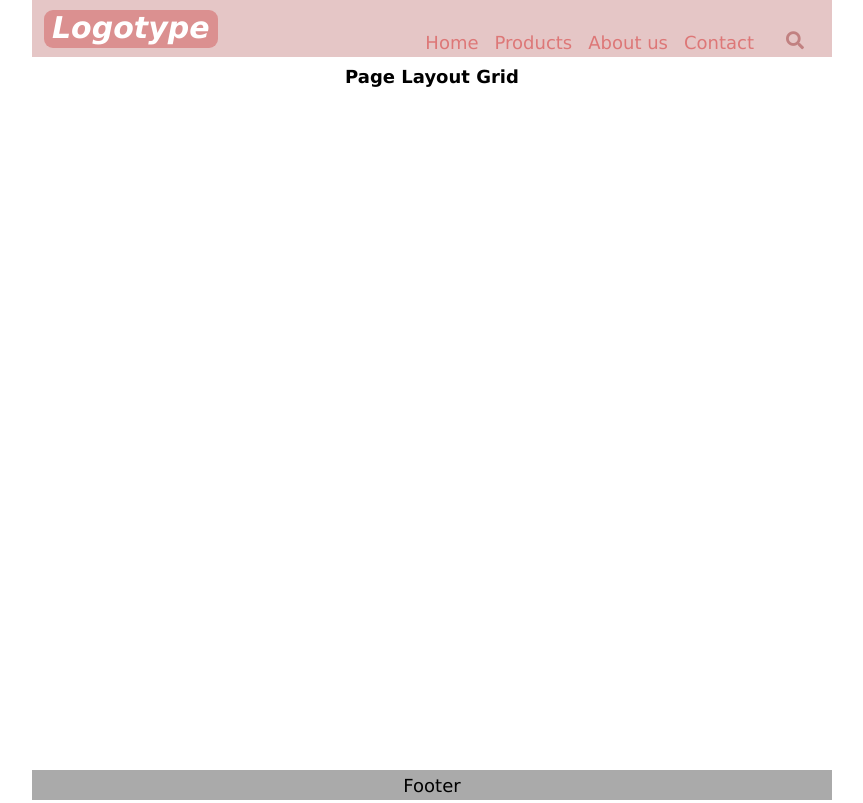
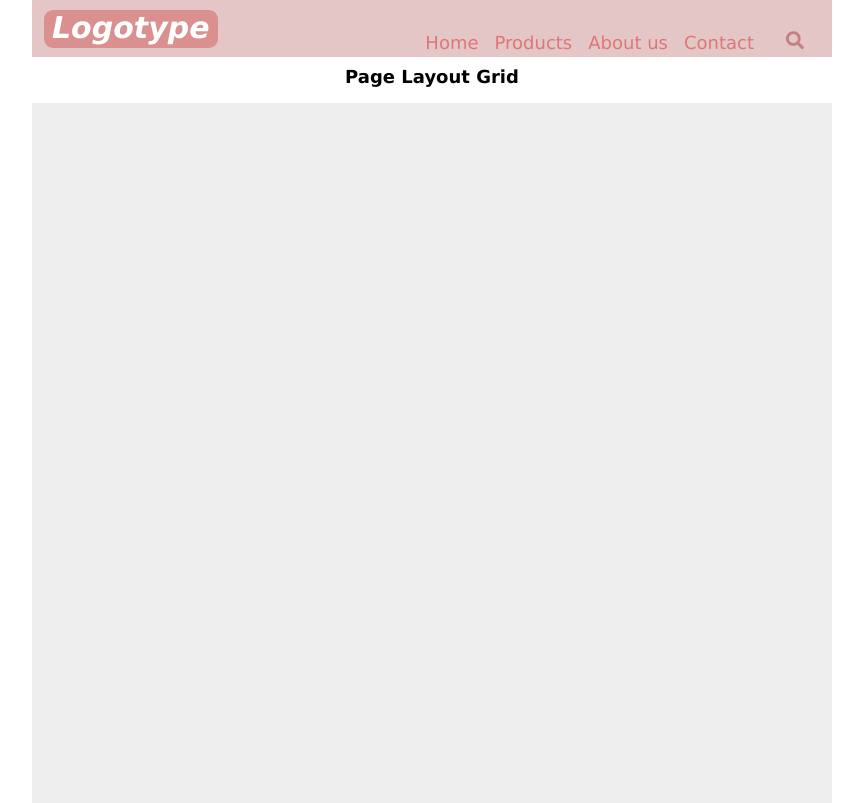
Before and after one commit to goranOlson/page-layout-grid, a plain HTML site: page index.html in a window 1280 px wide. Shown: the top 803 px of the page, without its empty margins (208-1071 px from the left). Drawn offline with Linux system fonts and the light colour scheme.

Commit message:
changed body to be grid with main and footer

```diff
--- a/index.css
+++ b/index.css
@@ -7,6 +7,10 @@
 
 body {
     min-width: 320px;
+    display: grid;
+    grid-template-rows: auto min-content;
+    /* min-height: calc(100vh - 0px); */
+    min-height: 100vh;
 }
 
 
@@ -183,7 +187,7 @@ body,
 body main {
     padding-top: 50px;
 
-    min-height: calc(100vh - 30px);
+    /* min-height: calc(100vh - 30px); */
 }
 
 .main-header {
--- a/index.html
+++ b/index.html
@@ -47,7 +47,7 @@ font-awesome/5.15.2/css/all.min.css"/>
     <header class="main-header">
       <h1>Page Layout Grid</h1>
     </header>
-
+    <div style="min-height: 30px; min-height: 900px;  background-color: #eee;"></div>
   </main>
   <footer>
     Footer
```
